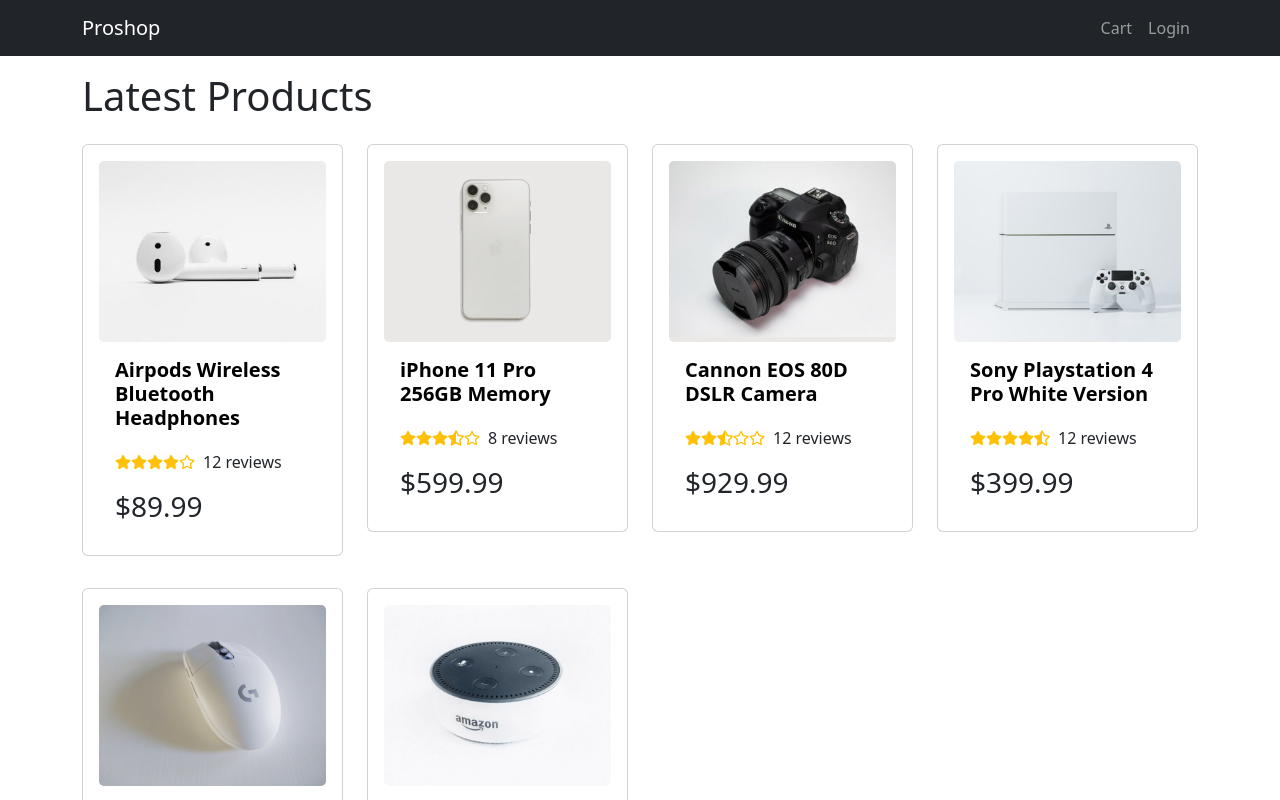
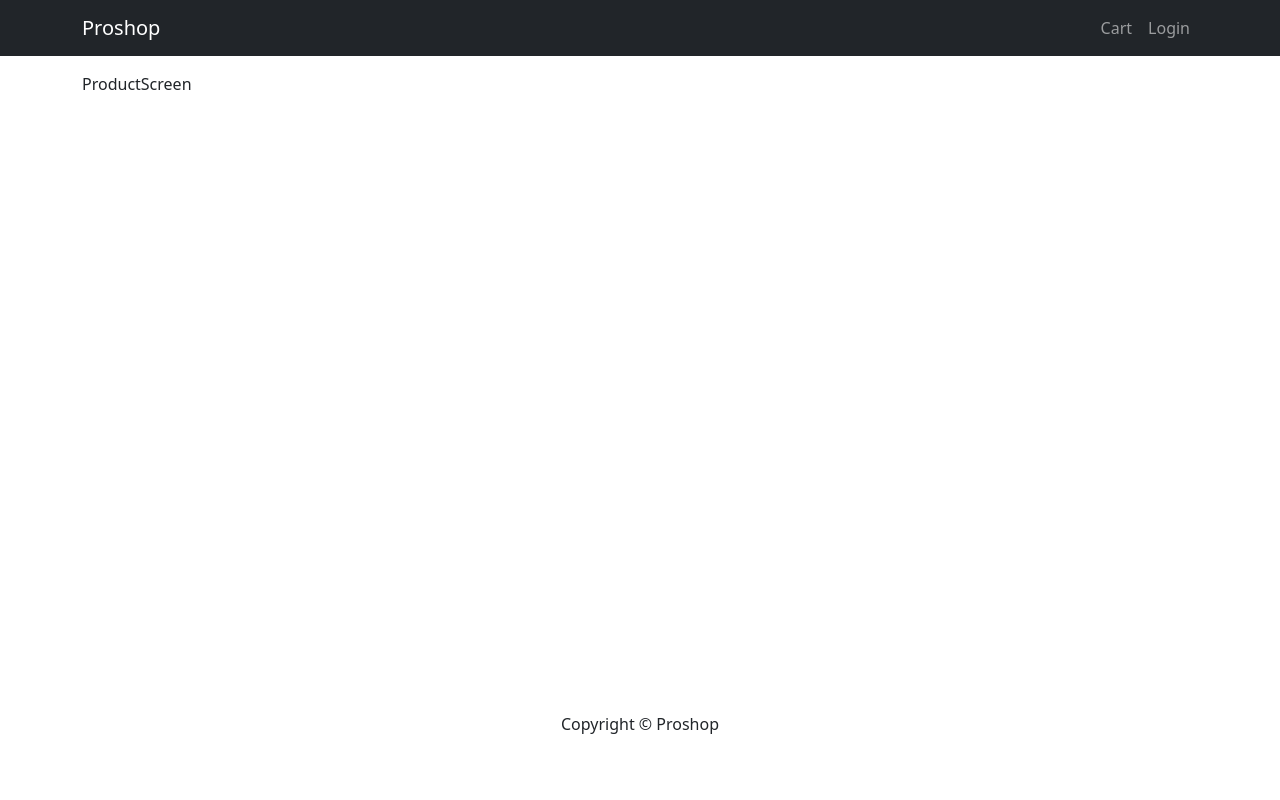
Before and after one commit to Bestar-A/react-django-ecommerce, a React (Vite) app in the folder frontend/: page /product/1 in a window 1280 px wide. Shown: the top 800 px of the page. Built offline with nearby package versions, Linux system fonts and the light colour scheme.

Commit message:
Implementing React Router

```diff
--- a/frontend/package.json
+++ b/frontend/package.json
@@ -14,7 +14,8 @@
     "react": "^18.2.0",
     "react-bootstrap": "^2.10.3",
     "react-dom": "^18.2.0",
-    "react-icons": "^5.2.1"
+    "react-icons": "^5.2.1",
+    "react-router-dom": "^6.24.0"
   },
   "devDependencies": {
     "@types/react": "^18.2.66",
--- a/frontend/src/App.jsx
+++ b/frontend/src/App.jsx
@@ -2,18 +2,23 @@ import { Container } from "react-bootstrap"
 import Header from "./components/Header"
 import Footer from "./components/Footer"
 import HomeScreen from "./screens/HomeScreen"
+import {BrowserRouter as Router, Route, Routes} from 'react-router-dom'
+import ProductScreen from "./screens/ProductScreen"
 
 const App = () => {
   return (
-    <div>
+    <Router>
       <Header />
       <main className="py-3" style={{minHeight: '80vh'}}>
         <Container>
-          <HomeScreen />
+          <Routes>
+            <Route path="/" element={<HomeScreen />} exact />
+            <Route path="/product/:id" element={<ProductScreen />} />
+          </Routes>
         </Container>
       </main>
       <Footer />
-    </div>
+    </Router>
   )
 }
 
--- /dev/null
+++ b/frontend/src/screens/ProductScreen.jsx
@@ -0,0 +1,9 @@
+
+
+const ProductScreen = () => {
+  return (
+    <div>ProductScreen</div>
+  )
+}
+
+export default ProductScreen
```
Also changed, not shown: 1 other file (tests, documents, lock files or other folders).
